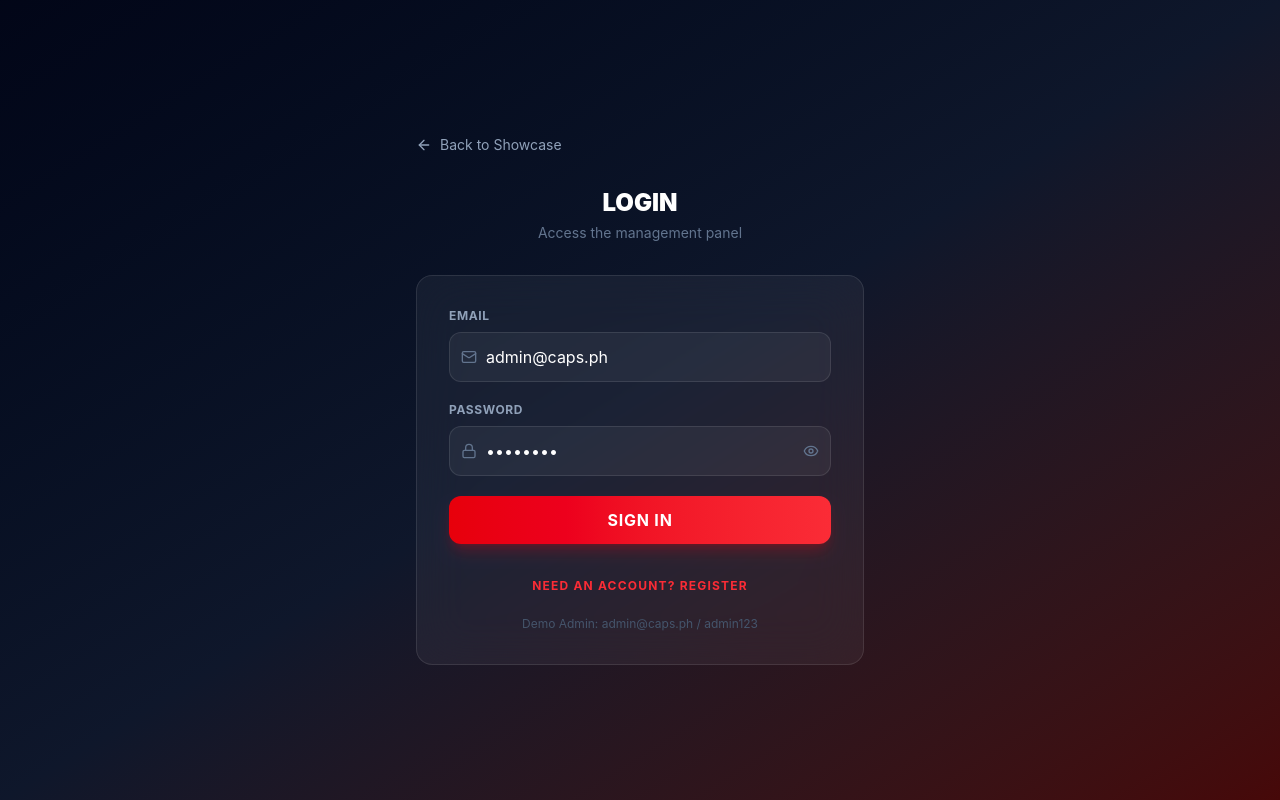
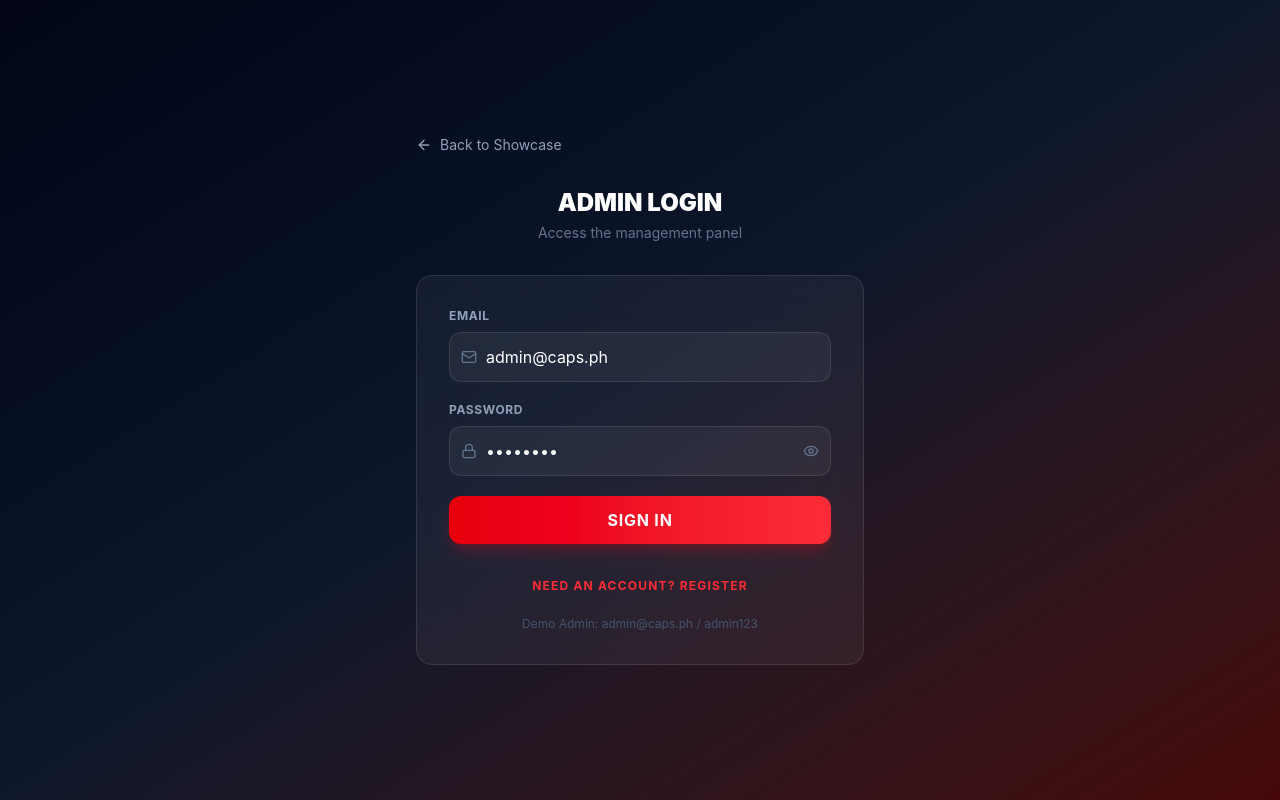
Before and after one commit to calixtojoshualibot-boop/finalmaona, a React (Vite) app: page / in a window 1280 px wide. Both pictures are taken after a click on the button "ADMIN ACCESS". Built offline with nearby package versions, Linux system fonts and the light colour scheme; no server answers.

Commit message:
Update AdminLogin.tsx

```diff
--- a/src/components/AdminLogin.tsx
+++ b/src/components/AdminLogin.tsx
@@ -49,7 +49,7 @@
           </button>
         </div>
         <div className="text-center mb-8">
-          <h1 className="text-2xl font-black text-white uppercase">{isRegister ? 'Create Account' : 'Login'}</h1>
+          <h1 className="text-2xl font-black text-white uppercase">{isRegister ? 'Create Account' : 'Admin Login'}</h1>
           <p className="text-slate-500 text-sm mt-1">{isRegister ? 'Join the NBA Caps Vault' : 'Access the management panel'}</p>
         </div>
         <form onSubmit={submit} className="bg-white/5 backdrop-blur-xl rounded-2xl border border-white/10 p-8 space-y-5">
```
